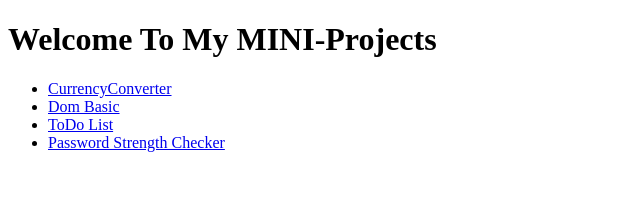
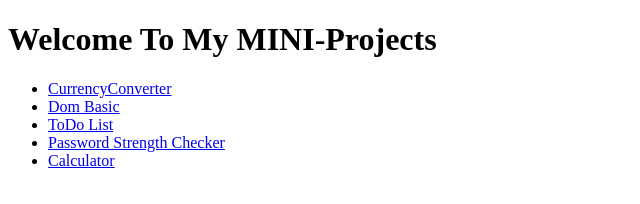
Before and after one commit to Ranjan042/MINI-PROJECTS, a plain HTML site: page index.html in a window 1280 px wide. Shown: the full height of the page, 0-640 px from the left. Drawn offline with Linux system fonts and the light colour scheme.

Commit message:
Update index.html

```diff
--- a/index.html
+++ b/index.html
@@ -20,6 +20,9 @@
         <li>
             <a href="passWordStrength/">Password Strength Checker</a>
         </li>
+         <li>
+          <a href="Calculator/">Calculator</a>
+        </li>
     </ul>
 </body>
 </html>
```
